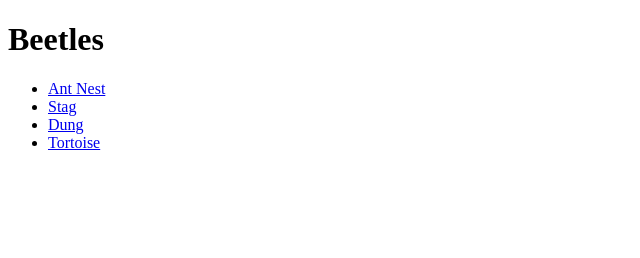
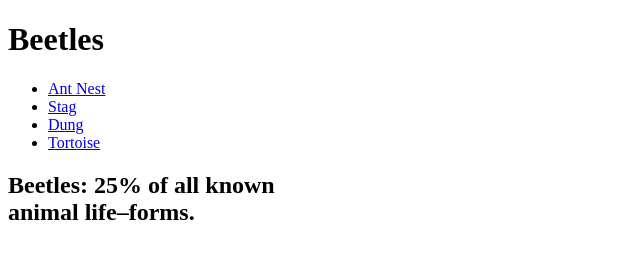
Before and after one commit to domrichichi/Assignment-7, a plain HTML site: page index.html in a window 1280 px wide. Shown: the whole page, without its empty margins (0-640 px from the left). Drawn offline with Linux system fonts and the light colour scheme.

Commit message:
Added Banner

```diff
--- a/index.html
+++ b/index.html
@@ -25,6 +25,10 @@
 
 <main>
 
+<div class="banner">
+	<h2>Beetles: 25% of all known <br> animal life–forms.</h2>
+</div>
+
 
 
 </main>
```
